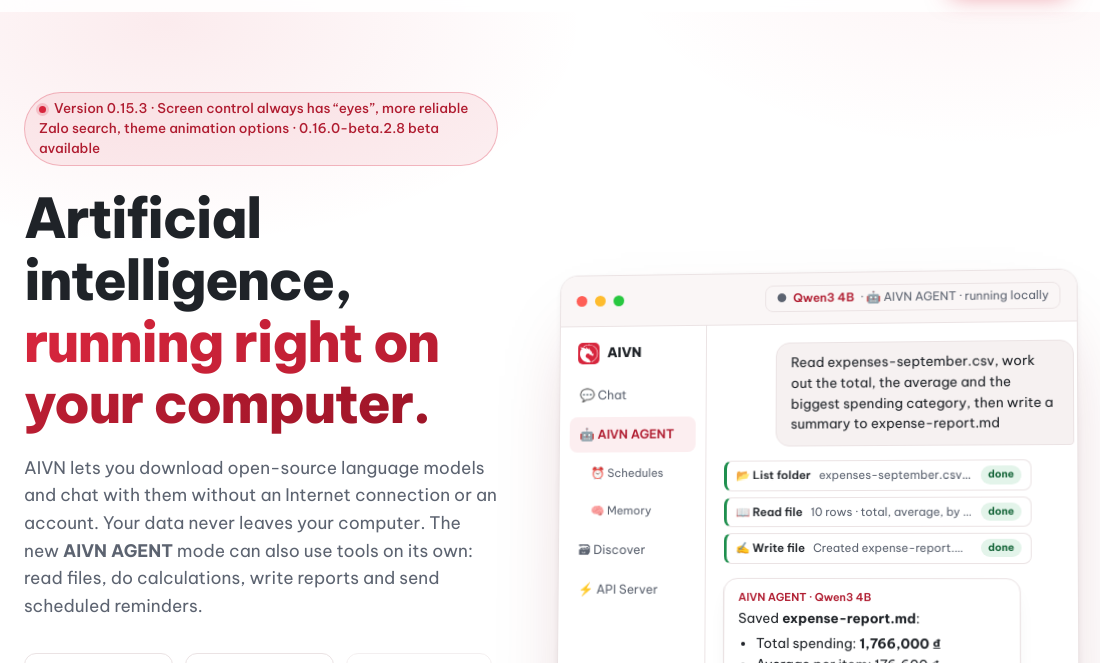
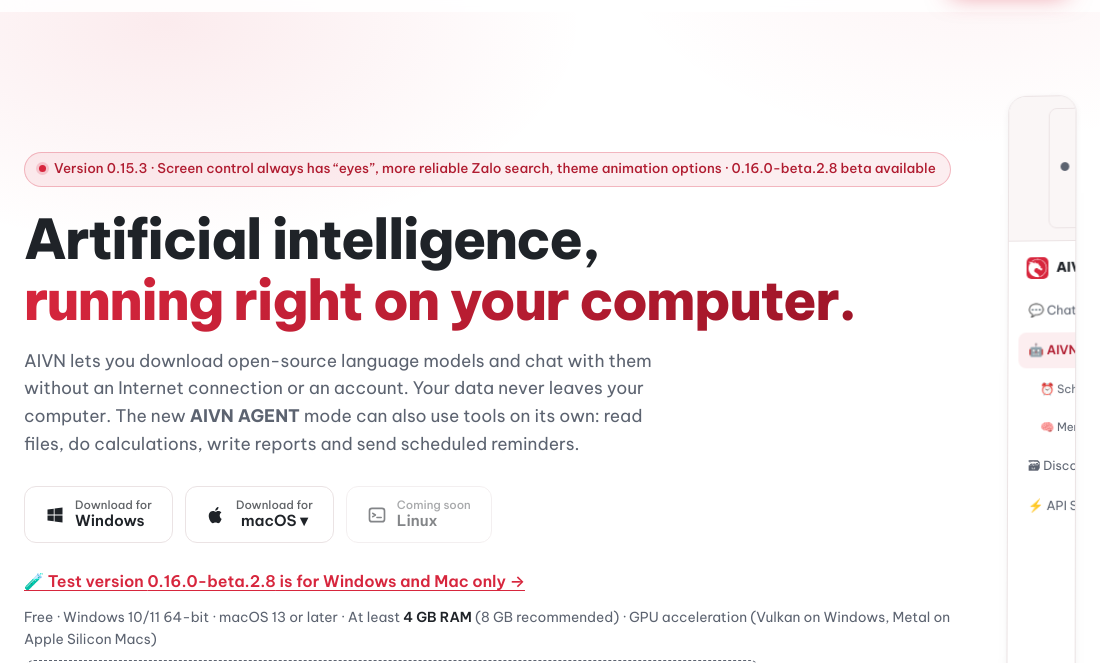
Before and after one commit to khoik647-ai/aivn, an Electron app: page site/index.html in a window 1100 px wide. Shown: the part 57-720 px from the top of the page. Drawn offline with Linux system fonts and the light colour scheme.

Commit message:
site: hero redesign - one-line version pill, tighter hero spacing on phones

```diff
--- a/site/index.html
+++ b/site/index.html
@@ -117,6 +117,11 @@
 .app-input .send{margin-left:auto;width:28px;height:28px;border-radius:8px;background:var(--accent);display:grid;place-items:center;color:#fff;font-weight:800}
 .app-status{display:flex;gap:16px;font-size:.68rem;color:var(--faint);background:var(--bg2);padding:8px 16px;border-top:1px solid var(--line);font-family:'JetBrains Mono',monospace}
 .app-status .ok{color:#1a7f37}
+/* redesign (hero): one-line version pill, tighter hero rhythm so the download row sits higher on the first screen */
+.hero .badge{display:inline-block;max-width:100%;white-space:nowrap;overflow:hidden;text-overflow:ellipsis;vertical-align:top;line-height:1.5}
+.hero .badge .dot{display:inline-block;vertical-align:middle;margin:-2px 8px 0 0}
+.hero h1{margin-bottom:16px}.hero p.lead{margin-bottom:28px}
+@media (max-width:760px){section.hero{padding-top:24px}.hero .badge{margin-bottom:12px}.hero h1{font-size:clamp(1.9rem,8.2vw,2.4rem);line-height:1.15}.hero p.lead{font-size:1rem;margin-bottom:22px}}
 
 /* stats strip */
 .strip{border-top:1px solid var(--line);border-bottom:1px solid var(--line);padding:28px 0;background:var(--bg2)}
```
